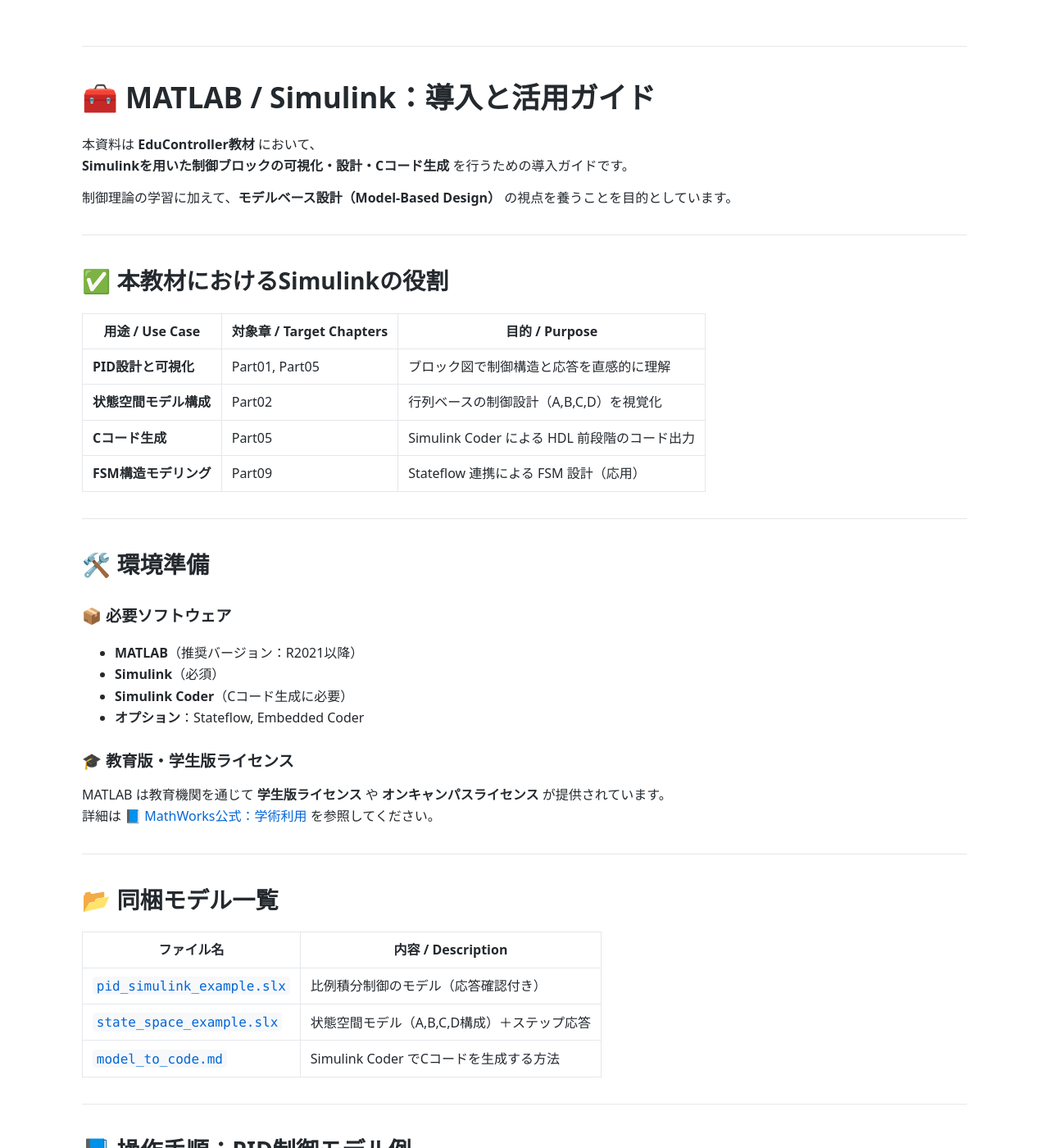
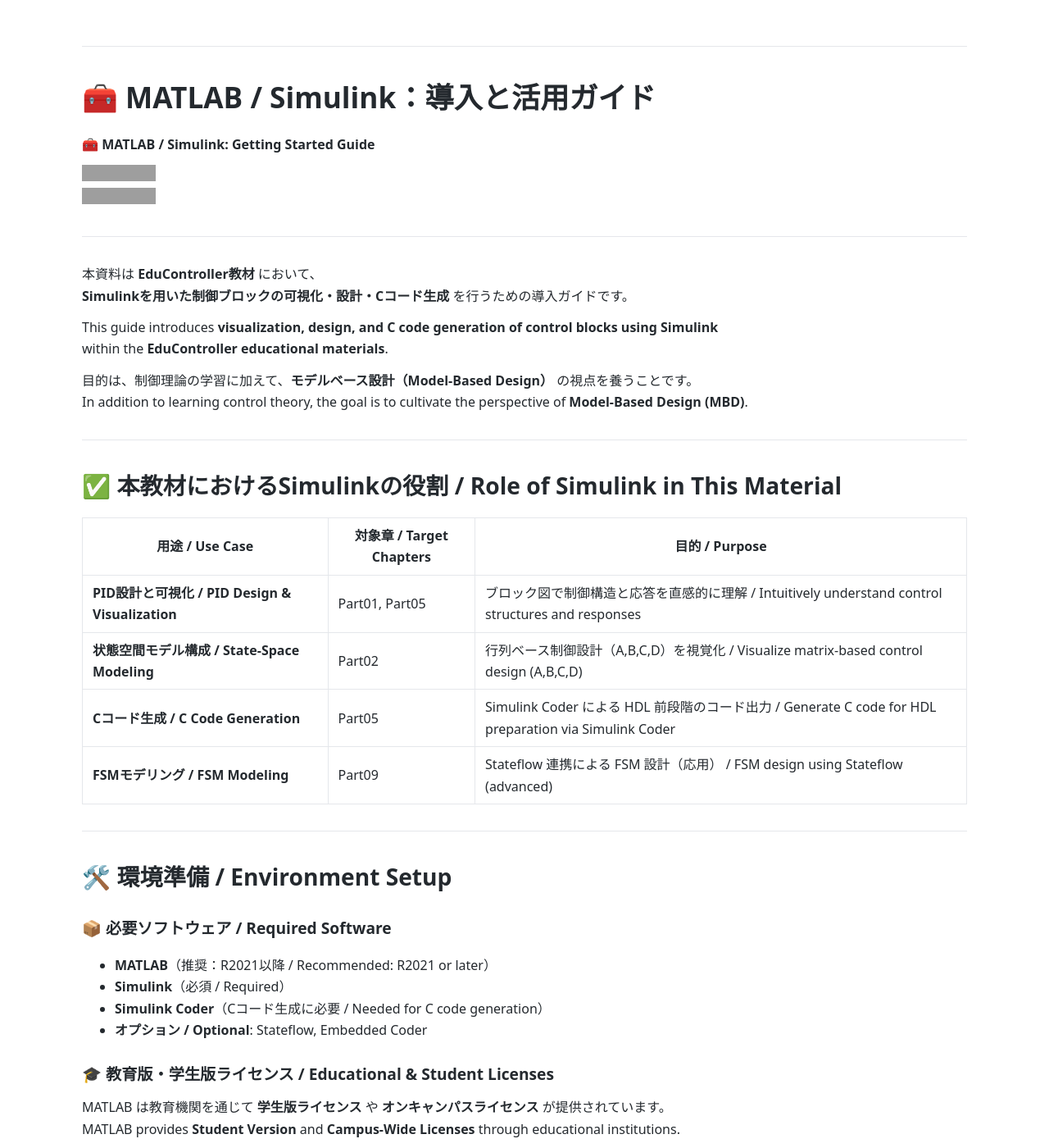
Before and after one commit to Samizo-AITL/EduController, a Jekyll site: the page built from matlab_tools/getting_started.md, in a window 1280 px wide and 1400 px high. Shown: the whole window at 82% size. Built offline with Jekyll 4.4.1, drawn with Linux system fonts in a browser that asks for light colours; some of the changed text lies outside the part shown; grey boxes are pictures that could not be loaded.

Commit message:
Update getting_started.md

```diff
--- a/matlab_tools/getting_started.md
+++ b/matlab_tools/getting_started.md
@@ -1,89 +1,113 @@
 ---
 layout: clean
-title: MATLAB / Simulink：導入と活用ガイド
+title: MATLAB / Simulink：導入と活用ガイド / MATLAB / Simulink: Getting Started Guide
 permalink: /matlab_tools/getting_started.html
 ---
 
 ---
 
 # 🧰 MATLAB / Simulink：導入と活用ガイド
+**🧰 MATLAB / Simulink: Getting Started Guide**
+
+[![GitHub](https://img.shields.io/badge/GitHub-Open%20Repo-black?logo=github)](https://github.com/Samizo-AITL/EduController/tree/main/matlab_tools)
+[![Hybrid License](https://img.shields.io/badge/license-Hybrid-blueviolet)](#-ライセンス--license)
+
+---
 
 本資料は **EduController教材** において、
 **Simulinkを用いた制御ブロックの可視化・設計・Cコード生成** を行うための導入ガイドです。
 
-制御理論の学習に加えて、**モデルベース設計（Model-Based Design）** の視点を養うことを目的としています。
+This guide introduces **visualization, design, and C code generation of control blocks using Simulink**
+within the **EduController educational materials**.
+
+目的は、制御理論の学習に加えて、**モデルベース設計（Model-Based Design）** の視点を養うことです。
+In addition to learning control theory, the goal is to cultivate the perspective of **Model-Based Design (MBD)**.
 
 ---
 
-## ✅ 本教材におけるSimulinkの役割
+## ✅ 本教材におけるSimulinkの役割 / Role of Simulink in This Material
 
 | **用途 / Use Case** | **対象章 / Target Chapters** | **目的 / Purpose** |
 |---------------------|------------------------------|--------------------|
-| **PID設計と可視化** | Part01, Part05 | ブロック図で制御構造と応答を直感的に理解 |
-| **状態空間モデル構成** | Part02 | 行列ベースの制御設計（A,B,C,D）を視覚化 |
-| **Cコード生成** | Part05 | Simulink Coder による HDL 前段階のコード出力 |
-| **FSM構造モデリング** | Part09 | Stateflow 連携による FSM 設計（応用） |
+| **PID設計と可視化 / PID Design & Visualization** | Part01, Part05 | ブロック図で制御構造と応答を直感的に理解 / Intuitively understand control structures and responses |
+| **状態空間モデル構成 / State-Space Modeling** | Part02 | 行列ベース制御設計（A,B,C,D）を視覚化 / Visualize matrix-based control design (A,B,C,D) |
+| **Cコード生成 / C Code Generation** | Part05 | Simulink Coder による HDL 前段階のコード出力 / Generate C code for HDL preparation via Simulink Coder |
+| **FSMモデリング / FSM Modeling** | Part09 | Stateflow 連携による FSM 設計（応用） / FSM design using Stateflow (advanced) |
 
 ---
 
-## 🛠️ 環境準備
+## 🛠️ 環境準備 / Environment Setup
 
-### 📦 必要ソフトウェア
+### 📦 必要ソフトウェア / Required Software
+- **MATLAB**（推奨：R2021以降 / Recommended: R2021 or later）
+- **Simulink**（必須 / Required）
+- **Simulink Coder**（Cコード生成に必要 / Needed for C code generation）
+- **オプション / Optional**: Stateflow, Embedded Coder
 
-- **MATLAB**（推奨バージョン：R2021以降）
-- **Simulink**（必須）
-- **Simulink Coder**（Cコード生成に必要）
-- **オプション**：Stateflow, Embedded Coder
+### 🎓 教育版・学生版ライセンス / Educational & Student Licenses
+MATLAB は教育機関を通じて **学生版ライセンス** や **オンキャンパスライセンス** が提供されています。
+MATLAB provides **Student Version** and **Campus-Wide Licenses** through educational institutions.
 
-### 🎓 教育版・学生版ライセンス
-
-MATLAB は教育機関を通じて **学生版ライセンス** や **オンキャンパスライセンス** が提供されています。
-詳細は [📘 MathWorks公式：学術利用](https://www.mathworks.com/academia/) を参照してください。
+詳細は [📘 MathWorks公式：学術利用 / MathWorks Academic Licensing](https://www.mathworks.com/academia/) を参照してください。
 
 ---
 
-## 📂 同梱モデル一覧
+## 📂 同梱モデル一覧 / Included Models
 
-| **ファイル名** | **内容 / Description** |
-|----------------|-------------------------|
-| [`pid_simulink_example.slx`](https://samizo-aitl.github.io/EduController/matlab_tools/pid_simulink_example.slx) | 比例積分制御のモデル（応答確認付き） |
-| [`state_space_example.slx`](https://samizo-aitl.github.io/EduController/matlab_tools/state_space_example.slx) | 状態空間モデル（A,B,C,D構成）＋ステップ応答 |
-| [`model_to_code.md`](https://samizo-aitl.github.io/EduController/matlab_tools/model_to_code.html) | Simulink Coder でCコードを生成する方法 |
+| **ファイル名 / Filename** | **内容 / Description** |
+|---------------------------|-------------------------|
+| [`pid_simulink_example.slx`](https://samizo-aitl.github.io/EduController/matlab_tools/pid_simulink_example.slx) | 比例積分制御モデル（応答確認付き） / PID control model with response observation |
+| [`state_space_example.slx`](https://samizo-aitl.github.io/EduController/matlab_tools/state_space_example.slx) | 状態空間モデル（A,B,C,D構成）＋ステップ応答 / State-space model (A,B,C,D) + step response |
+| [`model_to_code.md`](https://samizo-aitl.github.io/EduController/matlab_tools/model_to_code.html) | Simulink Coder によるCコード生成手順 / Procedure for generating C code with Simulink Coder |
 
 ---
 
 ## 📘 操作手順：PID制御モデル例
+**📘 Example Procedure: PID Control Model**
 
-1. [`pid_simulink_example.slx`](https://samizo-aitl.github.io/EduController/matlab_tools/pid_simulink_example.slx) を開く
-2. ブロック図上で `Kp` や `Ki` を調整
-3. **Scope** ブロックでステップ応答を観察
-4. 必要に応じて「シミュレーション → コード生成」（要 Simulink Coder）
+1. [`pid_simulink_example.slx`](https://samizo-aitl.github.io/EduController/matlab_tools/pid_simulink_example.slx) を開く / Open the model
+2. ブロック図上で `Kp` や `Ki` を調整 / Adjust `Kp` and `Ki` in the block diagram
+3. **Scope** ブロックでステップ応答を観察 / Observe the step response in the **Scope** block
+4. 必要に応じて「シミュレーション → コード生成」（要 Simulink Coder） / Generate C code via *Simulation → Code Generation* (requires Simulink Coder)
 
 ---
 
-## 🔄 HDL連携構想（参考）
+## 🔄 HDL連携構想（参考） / HDL Integration Concept (Reference)
 
 Simulink Coder により生成した Cコードは、
 [`SoC_DesignKit_by_ChatGPT/c_to_hdl/`](https://samizo-aitl.github.io/EduController/SoC_DesignKit_by_ChatGPT/c_to_hdl/) に渡して
 **ChatGPTによる C→Verilog 変換** に活用可能です。
 
-> 💡 例：`conversion_prompt.md` に貼り付けて HDL化の指示を行う。
+C code generated by Simulink Coder can be passed to
+[`SoC_DesignKit_by_ChatGPT/c_to_hdl/`](https://samizo-aitl.github.io/EduController/SoC_DesignKit_by_ChatGPT/c_to_hdl/)
+for **C→Verilog conversion using ChatGPT**.
+
+💡 例 / Example: `conversion_prompt.md` に貼り付けて HDL化を依頼 / Paste into `conversion_prompt.md` and request HDL conversion.
 
 ---
 
-## 📖 参考リンク
+## 📖 参考リンク / References
 
-- [📘 Simulink入門（MathWorks公式）](https://www.mathworks.com/learn/tutorials/simulink-onramp.html)
-- [📘 Simulink Coder ドキュメント](https://www.mathworks.com/products/simulink-coder.html)
+- [📘 Simulink入門 / Simulink Onramp (MathWorks)](https://www.mathworks.com/learn/tutorials/simulink-onramp.html)
+- [📘 Simulink Coder Documentation](https://www.mathworks.com/products/simulink-coder.html)
 - [📘 Control System Toolbox](https://www.mathworks.com/products/control.html)
 
 ---
 
-## 🔖 ライセンス
+## 📄 ライセンス / License
 
-MIT License © 2025 [Shinichi Samizo](https://github.com/Samizo-AITL)
-このガイドおよび関連モデルは、教育・個人学習用途で自由に使用可能です。
+> 教材・コード・図表の性質に応じたハイブリッドライセンスを採用
+> *Hybrid licensing based on the nature of materials, code, and diagrams.*
+
+| 項目 / Item | ライセンス / License | 説明 / Description |
+|-------------|----------------------|--------------------|
+| **コード / Code** | [MIT License](https://opensource.org/licenses/MIT) | 自由に使用・改変・再配布可 / Free to use, modify, and redistribute |
+| **教材テキスト / Text Materials** | [CC BY 4.0](https://creativecommons.org/licenses/by/4.0/) | 著者表示必須 / Attribution required |
+| **図表・イラスト / Figures & Diagrams** | [CC BY-NC 4.0](https://creativecommons.org/licenses/by-nc/4.0/) | 非商用利用のみ可 / Non-commercial use only |
+| **外部引用 / External References** | 元ライセンスに従う / Follow the original license | 引用元を明記 / Cite the original source |
+
+MIT & Hybrid License © 2025 [Shinichi Samizo](https://github.com/Samizo-AITL)
 
 ---
 
-**🏠 [トップページへ戻る](https://samizo-aitl.github.io/EduController/README.html)**
+**🏠 [トップページへ戻る / Back to Top](https://samizo-aitl.github.io/EduController/README.html)**
```
